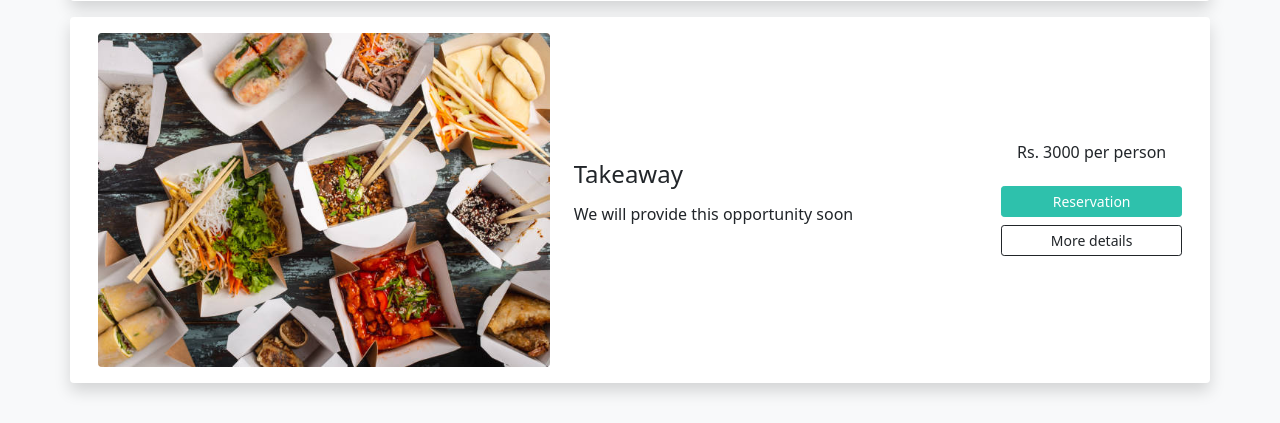
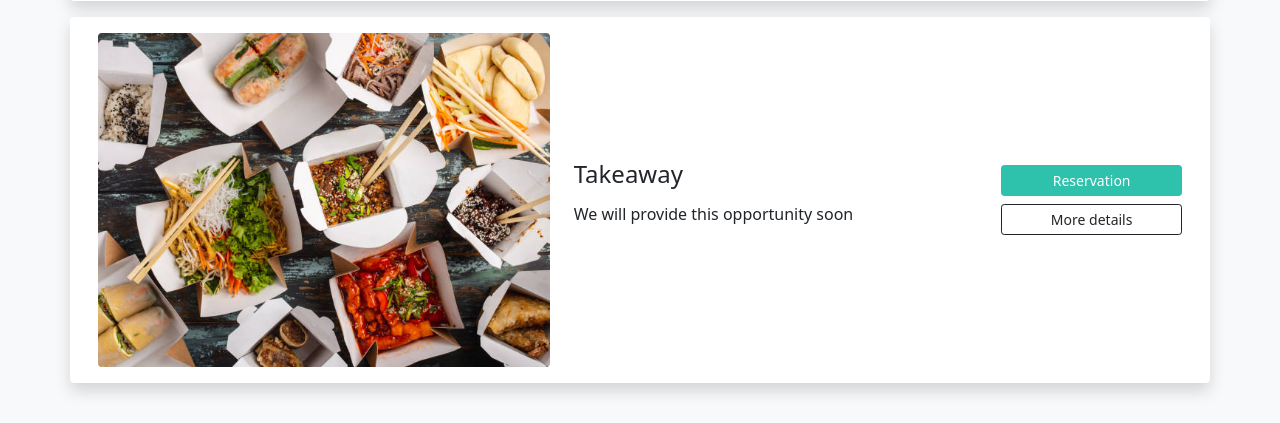
Before and after one commit to SandeepaMapa/HB, a PHP site: page /Restaurant.php in a window 1280 px wide. Shown: the part 1675-2098 px from the top of the page. Run offline with PHP 8.4, Linux system fonts and the light colour scheme; some libraries are stand-ins or nearby versions.

Commit message:
change info

```diff
--- a/Restaurant.php
+++ b/Restaurant.php
@@ -198,7 +198,7 @@
 
         </div>
         <div class="col-md-2 mt-lg-0 mt-md-0 mt-4 text-center">
-          <h6 class="mb-4">Rs. 3000 per person</h6>
+
             <a href="#" class="btn btn-sm w-100 text-white custom-bg shadow-none mb-2">Reservation</a>
             <a href="#" class="btn btn-sm w-100 btn-outline-dark shadow-none">More details</a>
     </div>
```
